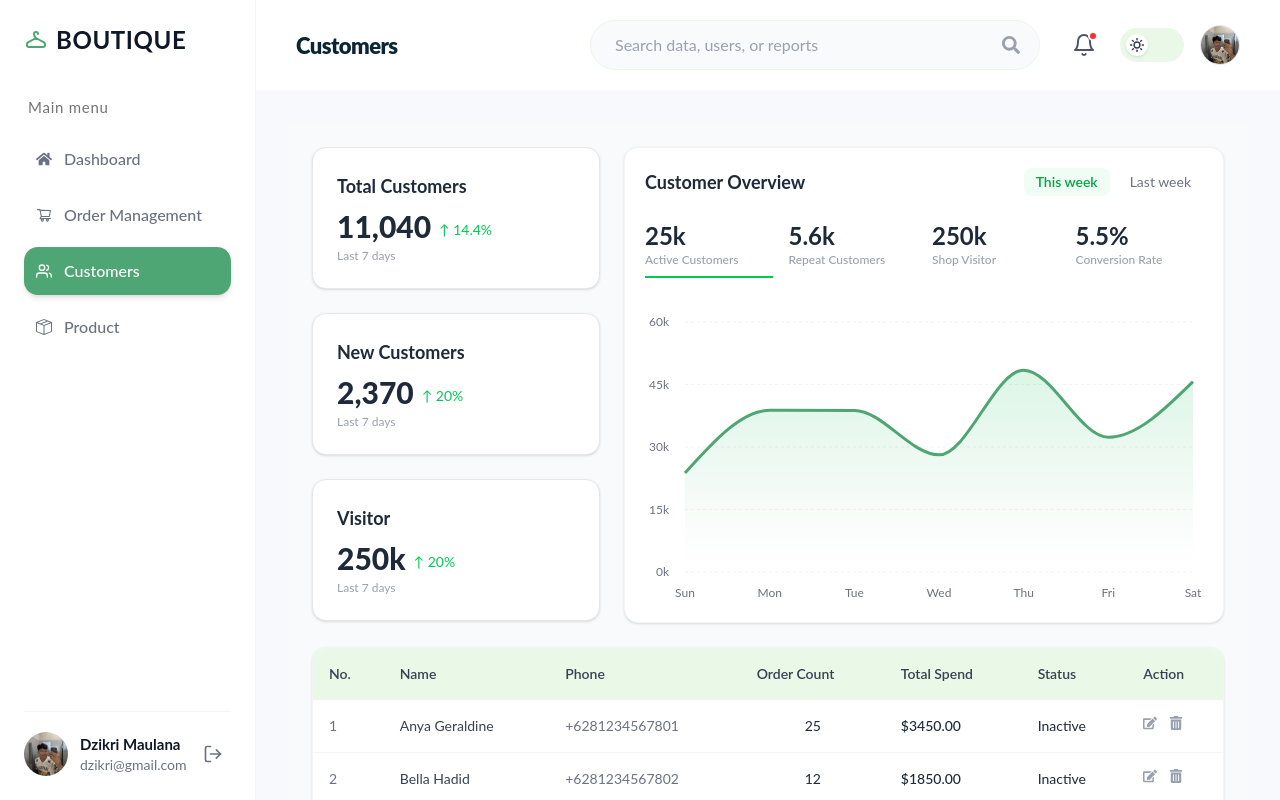
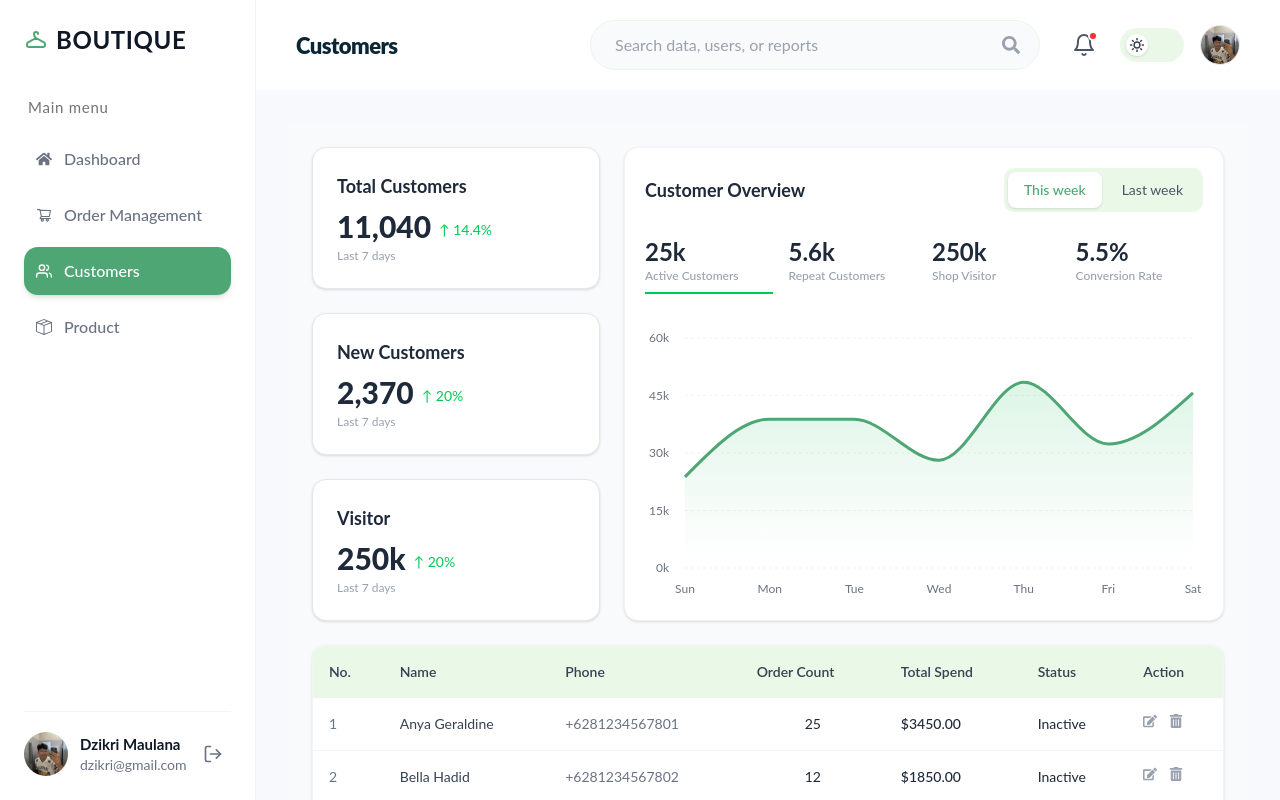
Before and after one commit to dzikripcr/dzikri-go, a React (Vite) app: page /customers in a window 1280 px wide. Built offline with nearby package versions, Linux system fonts and the light colour scheme; a web font is replaced by a local one.

Commit message:
Perubahan warna secondary pada tabel customer

```diff
--- a/src/pages/Customers.jsx
+++ b/src/pages/Customers.jsx
@@ -8,6 +8,8 @@ import Button from "../components/Button";
 
 export default function Customers() {
   const [customers] = useState(customersData);
+
+  const [selectedPeriod, setSelectedPeriod] = useState("thisWeek");
 
   return (
     <div className="p-6 bg-gray-50 min-h-screen">
@@ -70,11 +72,28 @@ export default function Customers() {
             <h3 className="font-bold text-gray-800 text-lg">
               Customer Overview
             </h3>
-            <div className="flex space-x-2">
-              <button className="px-3 py-1 bg-green-50 text-green-600 rounded-md text-sm font-semibold">
+            <div
+              className="inline-flex items-center bg-[#EAF8E7] gap-1 p-1 rounded-lg"
+            >
+              <button
+                onClick={() => setSelectedPeriod("thisWeek")}
+                className={`px-4 py-2 rounded-md text-sm transition-all ${
+                  selectedPeriod === "thisWeek"
+                    ? "bg-white text-[#4EA674] shadow-sm font-medium"
+                    : "text-gray-600"
+                }`}
+              >
                 This week
               </button>
-              <button className="px-3 py-1 text-gray-500 rounded-md text-sm hover:bg-gray-50">
+
+              <button
+                onClick={() => setSelectedPeriod("lastWeek")}
+                className={`px-4 py-2 rounded-md text-sm transition-all ${
+                  selectedPeriod === "lastWeek"
+                    ? "bg-white text-[#4EA674] shadow-sm font-medium"
+                    : "text-gray-600"
+                }`}
+              >
                 Last week
               </button>
             </div>
@@ -108,7 +127,7 @@ export default function Customers() {
           </div>
 
           {/* Area Chart yang di-render */}
-          <div className="w-full h-[300px]">
+          <div className="w-full h-[280px]">
             <CustomersChart />
           </div>
         </div>
```
